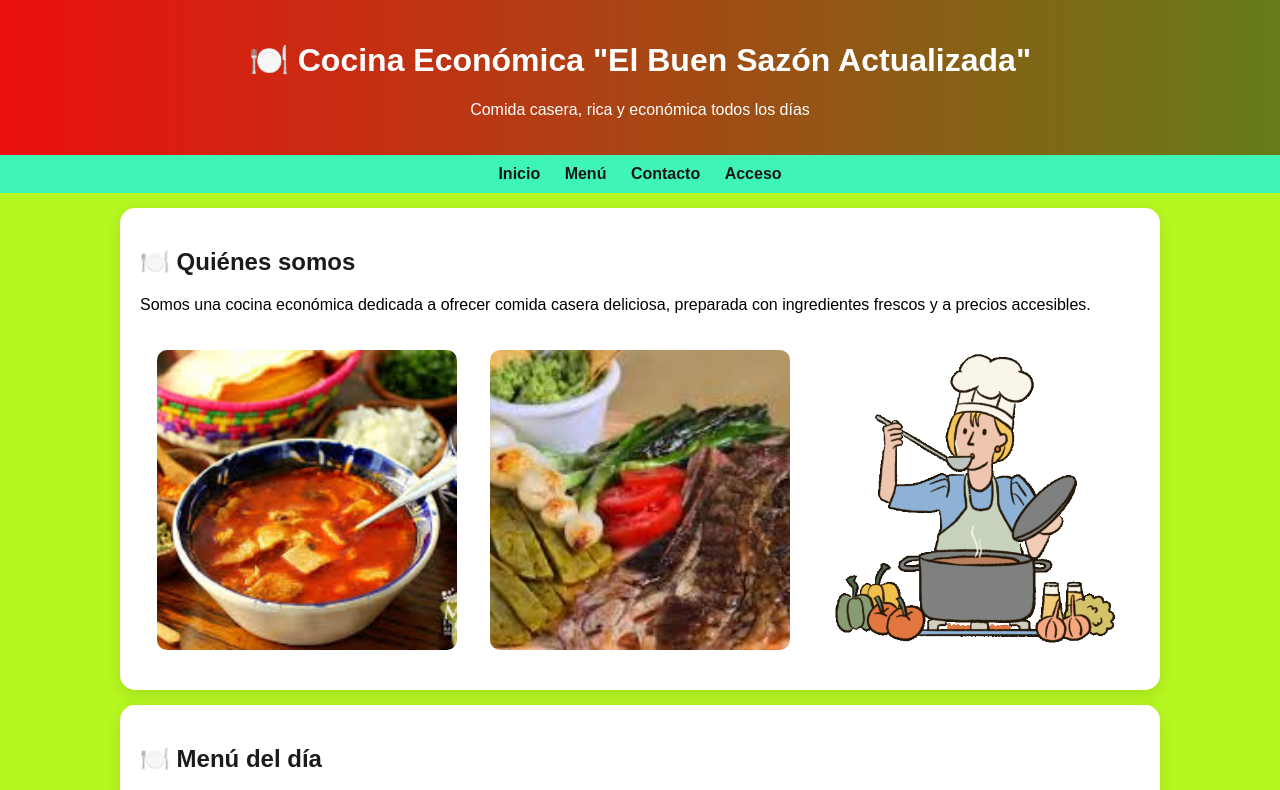
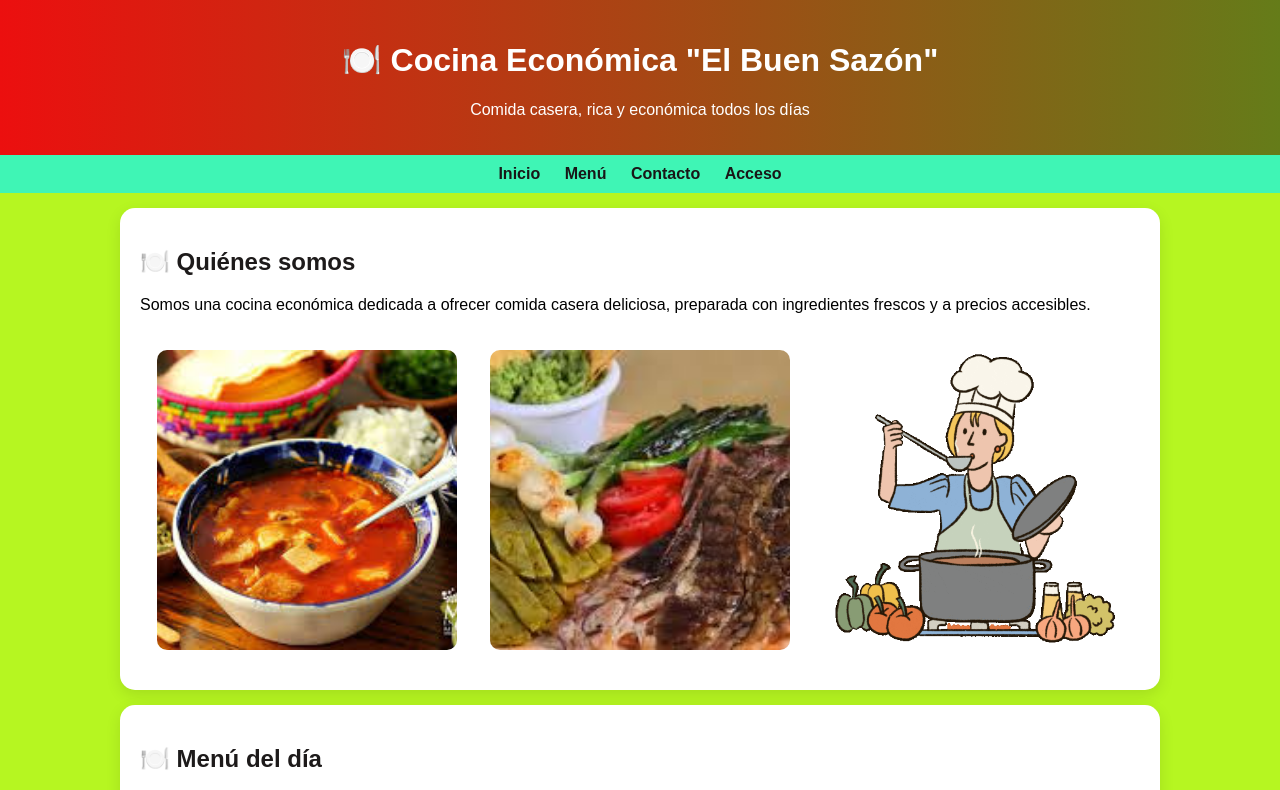
Before and after one commit to jorge-luis-tun-bot/mi-sitio-cloud, a website: page index.html in a window 1280 px wide. Shown: the top 790 px of the page. Drawn offline with Linux system fonts and the light colour scheme; no server answers.

Commit message:
Actualización

```diff
--- a/index.html
+++ b/index.html
@@ -142,7 +142,7 @@ img{
 <body>
 
 <header>
-  <h1>🍽️ Cocina Económica "El Buen Sazón Actualizada"</h1>
+  <h1>🍽️ Cocina Económica "El Buen Sazón"</h1>
   <p>Comida casera, rica y económica todos los días</p>
 </header>
 
```
